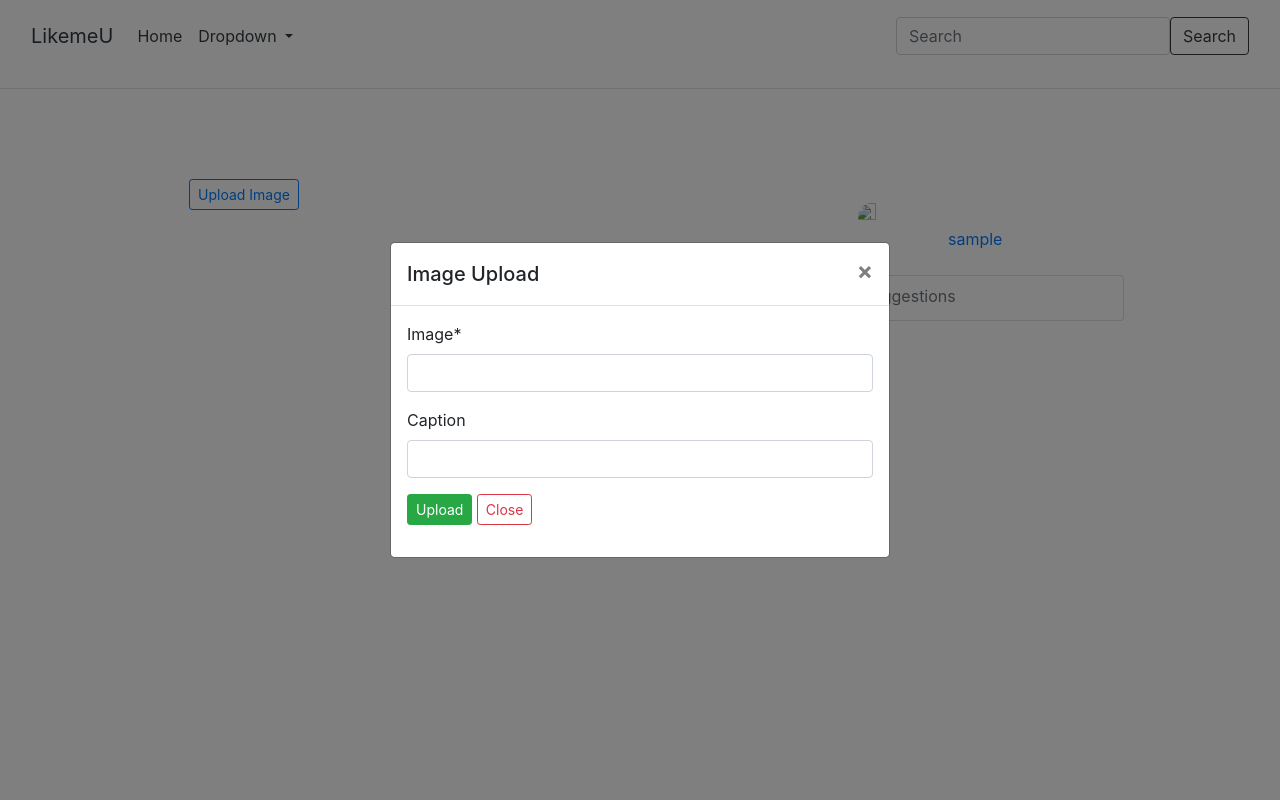
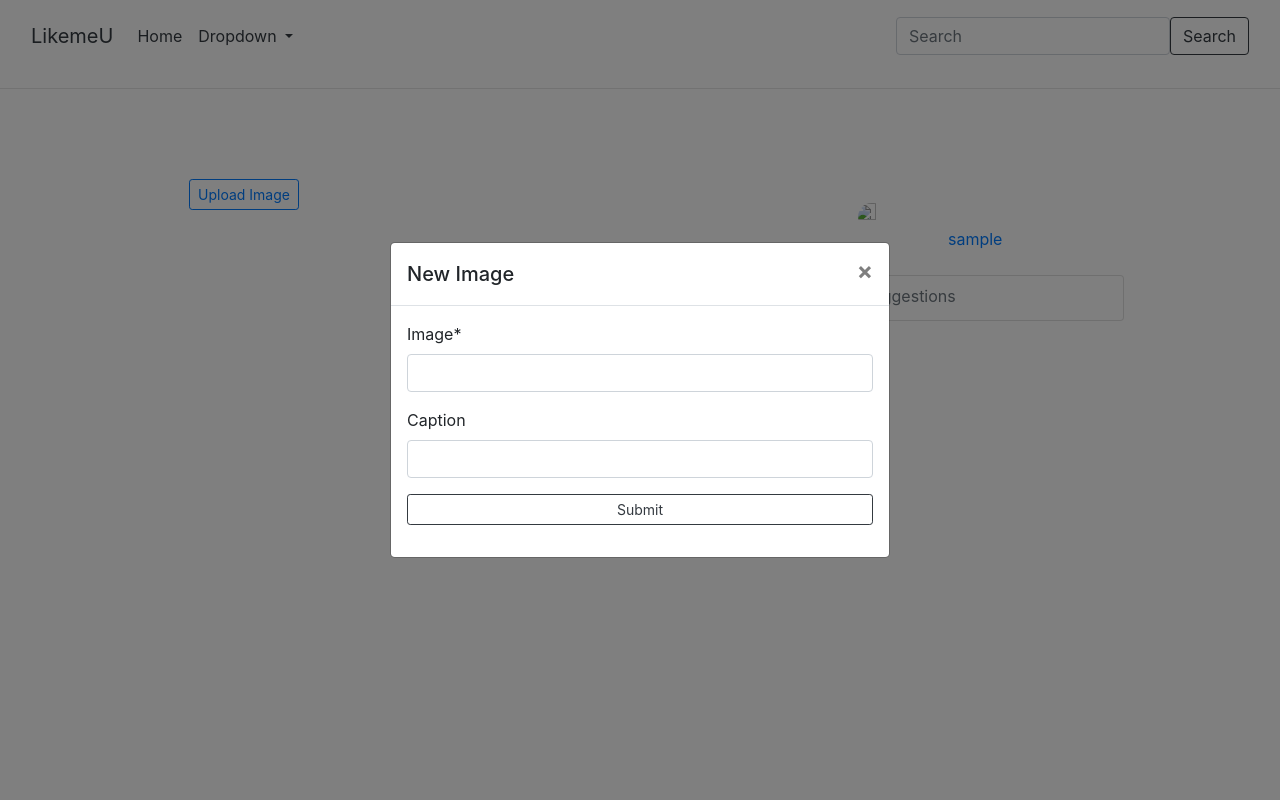
Before and after one commit to Michael-Ogaye/likemeU, a Django app: page / in a window 1280 px wide, after a click on "Upload Image". Run offline with Django 4.2, Linux system fonts and the light colour scheme; the visitor is signed in with stand-in values (Sample User, id 1); data comes from the database, SQL or seed files in the repository; data that the repository does not hold is empty; some libraries are stand-ins or nearby versions.

Commit message:
image upload modal

```diff
--- a/plata/templates/plata/index.html
+++ b/plata/templates/plata/index.html
@@ -16,7 +16,7 @@
                     <div class="modal-dialog modal-dialog-centered" role="document">
                         <div class="modal-content">
                             <div class="modal-header">
-                                <h5 class="modal-title" id="exampleModalLongTitle">Image Upload</h5>
+                                <h5 class="modal-title text-center fs-2" id="exampleModalLongTitle">New Image</h5>
                                 <button type="button" class="close" data-dismiss="modal" aria-label="Close">
                                     <span aria-hidden="true">&times;</span>
                                 </button>
@@ -25,10 +25,8 @@
                                 <form action="" method="post" enctype="multipart/form-data" novalidate>
                                     {% csrf_token %}
                                     {{ form|crispy }}
-                                    <button class="btn btn-sm btn-success">Upload</button>
-                                    <button type="button" class="btn btn-sm btn-outline-danger" data-dismiss="modal">
-                                        Close
-                                    </button>
+                                    <button class="btn btn-sm btn-outline-dark w-100">Submit</button>
+
                                 </form>
                             </div>
                         </div>
```
